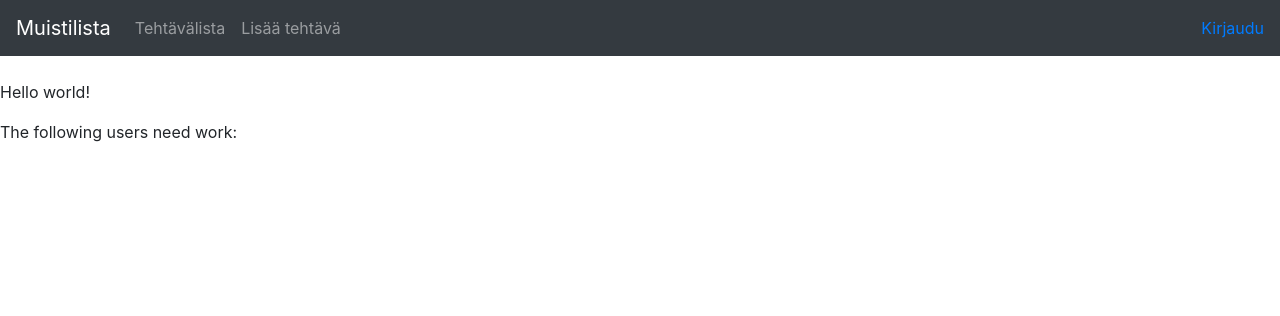
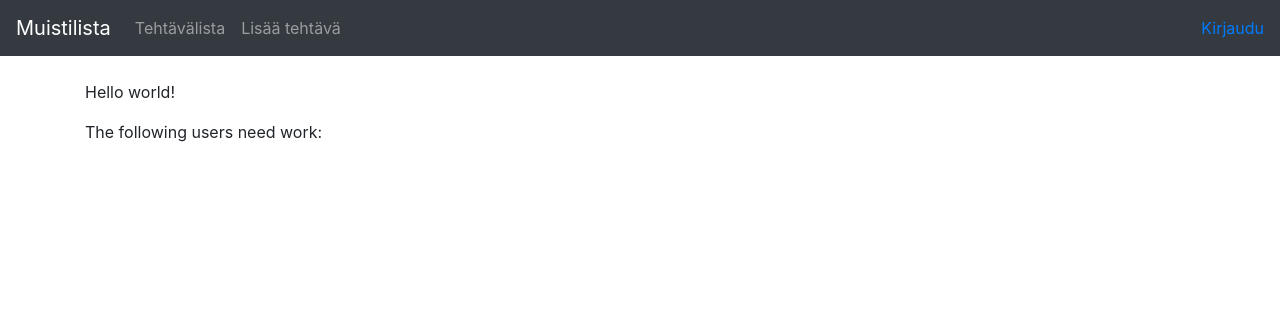
Before and after one commit to JasmineLindelof/Muistilista, a Flask app: page / in a window 1280 px wide. Shown: the top 316 px of the page. Run offline with Flask 2, Linux system fonts and the light colour scheme; data that the repository does not hold is empty; some libraries are stand-ins or nearby versions.

Commit message:
Ulkoasun muokkausta

```diff
--- a/application/templates/layout.html
+++ b/application/templates/layout.html
@@ -32,11 +32,15 @@
               </div>
             </nav>
 
+
+            <main role="main" class="container">
               {% block body %}
               <p>
                 Content.
               </p>
               {% endblock %}
+            </main>
+
             <script src="https://code.jquery.com/jquery-3.2.1.slim.min.js" integrity="sha384-KJ3o2DKtIkvYIK3UENzmM7KCkRr/rE9/Qpg6aAZGJwFDMVNA/GpGFF93hXpG5KkN" crossorigin="anonymous"></script>
             <script src="https://cdnjs.cloudflare.com/ajax/libs/popper.js/1.12.9/umd/popper.min.js" integrity="sha384-ApNbgh9B+Y1QKtv3Rn7W3mgPxhU9K/ScQsAP7hUibX39j7fakFPskvXusvfa0b4Q" crossorigin="anonymous"></script>
             <script src="https://maxcdn.bootstrapcdn.com/bootstrap/4.0.0/js/bootstrap.min.js" integrity="sha384-JZR6Spejh4U02d8jOt6vLEHfe/JQGiRRSQQxSfFWpi1MquVdAyjUar5+76PVCmYl" crossorigin="anonymous"></script>
```
Lines whose indentation alone changed are shown as unchanged.
